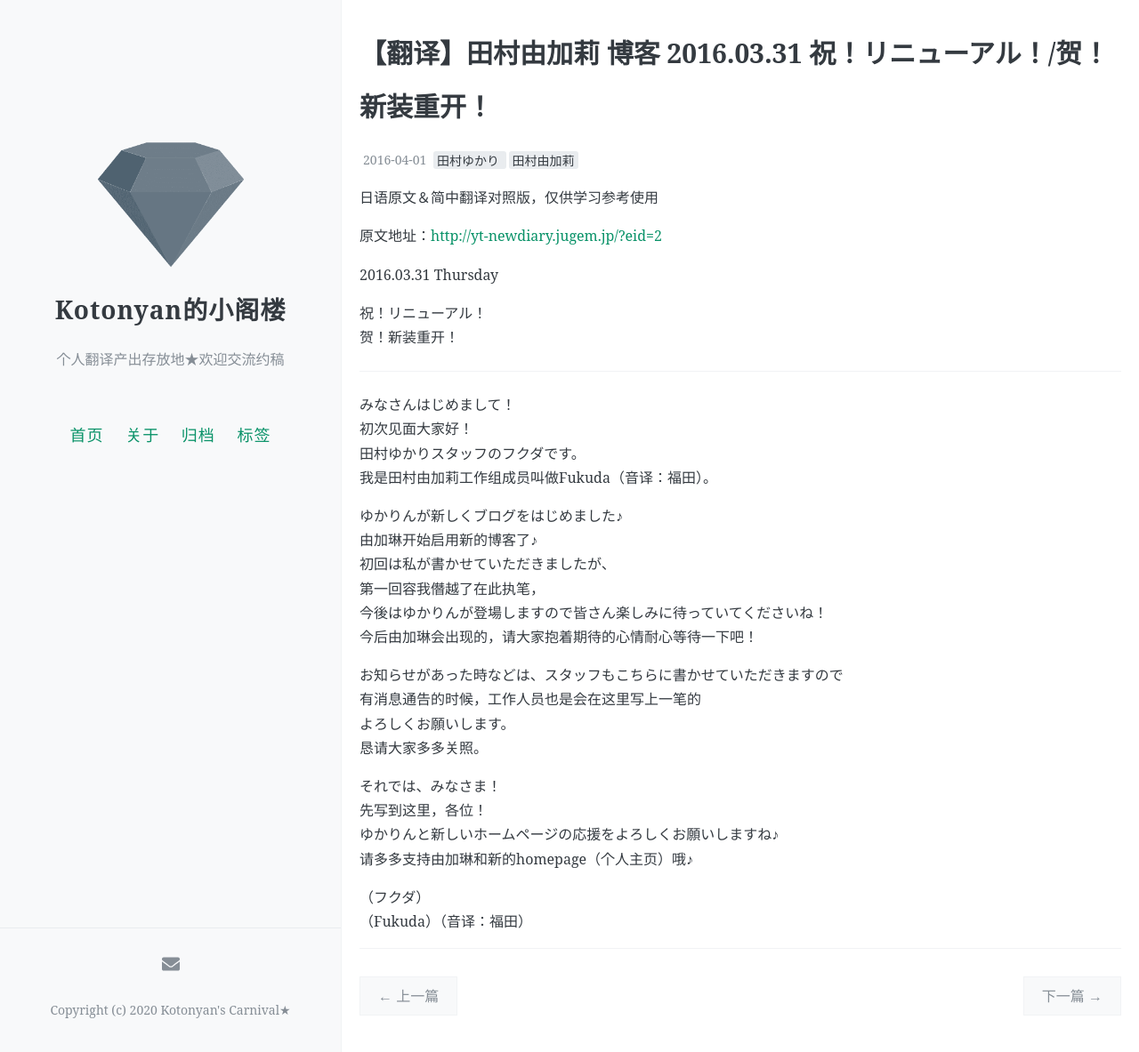
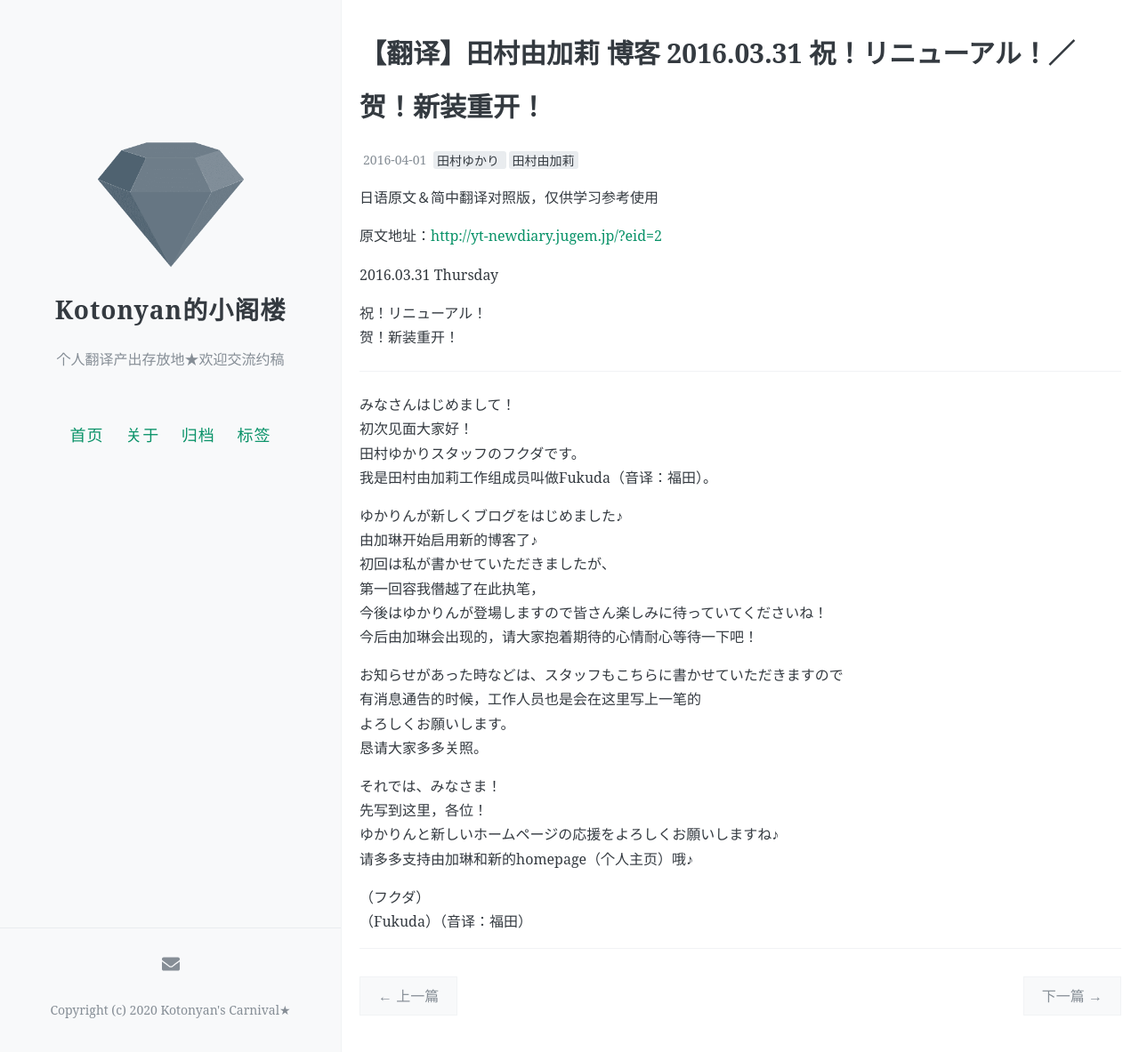
Before and after one commit to kotonyan/loft, a Jekyll site: the page built from _posts/2016-04-01-Translation-Tamura-Yukari-Blog-2016-03-31.md, in a window 1280 px wide and 1183 px high. Shown: the whole window at 89% size. Built offline with Jekyll 4.4.1, drawn with Linux system fonts in a browser that asks for light colours; comment, search, counter and statistics services are not loaded.

```diff
--- a/_posts/2016-04-01-Translation-Tamura-Yukari-Blog-2016-03-31.md
+++ b/_posts/2016-04-01-Translation-Tamura-Yukari-Blog-2016-03-31.md
@@ -1,6 +1,6 @@
 ---
 layout: post
-title: 【翻译】田村由加莉 博客 2016.03.31 祝！リニューアル！/贺！新装重开！
+title: 【翻译】田村由加莉 博客 2016.03.31 祝！リニューアル！／贺！新装重开！
 date: 2016-04-01
 Author: Kotonyan
 categories: Translation
```
